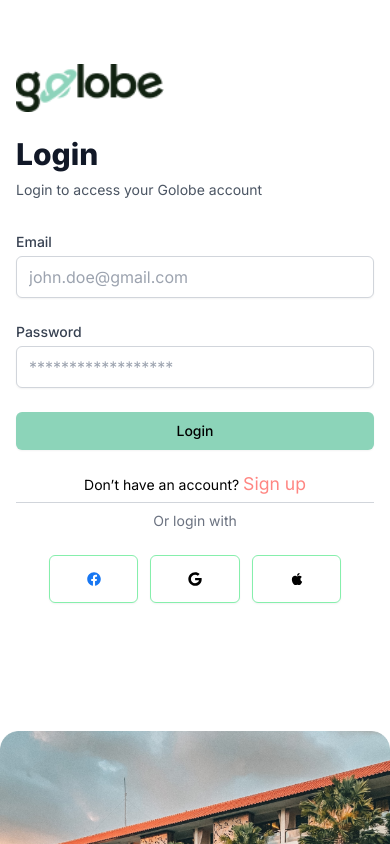
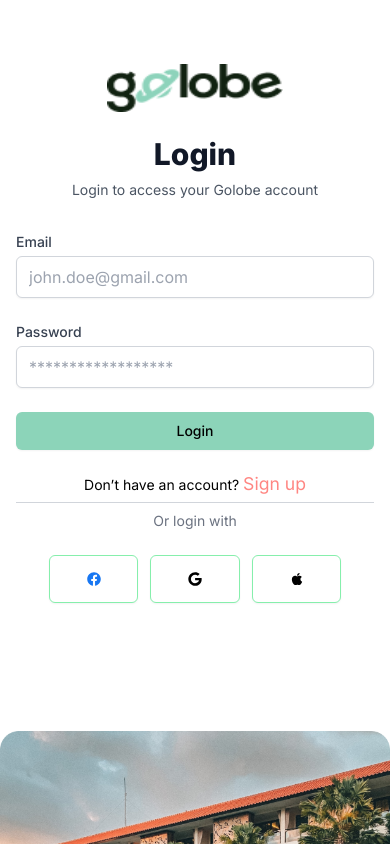
Before and after one commit to seifeddinesaad01/Golobe-Travel-agency-website, a Next.js app: page /sign-in in a window 390 px wide. Shown: the top 844 px of the page. Built offline with nearby package versions, Linux system fonts and the light colour scheme.

Commit message:
fix(ui): center logo and text on small devices

```diff
--- a/src/app/(auth)/sign-in/page.tsx
+++ b/src/app/(auth)/sign-in/page.tsx
@@ -8,6 +8,7 @@ import { auth } from "../../../config/firebase";
 import {createUserWithEmailAndPassword} from "firebase/auth"
 import { useFormik } from "formik";
 import * as yup from "yup";
+import "./signIn.css"
 
 const validationSchema = yup.object({
   email: yup.string().email("Invalid email address").required("Required"),
@@ -36,8 +37,8 @@ export default function SignIn() {
     <div className="min-h-screen flex flex-col sm:flex-row">
       <div className="flex-1 py-16 flex flex-col justify-center px-4 sm:px-6  lg:px-20 xl:px-24">
         <div className="mx-auto w-full max-w-sm lg:max-w-md xl:max-w-lg">
-          <div className="mx-auto  sm:text-center">
-            <Image alt="Golobe" className="h-12 w-auto" src={Logo} width={100} />
+          <div className="mx-auto form__header">
+            <Image alt="Golobe" className="h-12 w-44" src={Logo} width={100} />
             <h2 className="mt-6 text-3xl font-extrabold text-gray-900">Login</h2>
             <p className="mt-2 text-sm text-gray-600">
               Login to access your Golobe account
--- /dev/null
+++ b/src/app/(auth)/sign-in/signIn.css
@@ -0,0 +1,12 @@
+.form__header{
+    display: flex;
+    flex-direction: column;
+}
+@media screen and (max-width: 640px) {
+    .form__header {
+      align-items: center;
+      justify-self: center;
+      align-self: center;
+      text-align: center;
+    }
+  }
```
